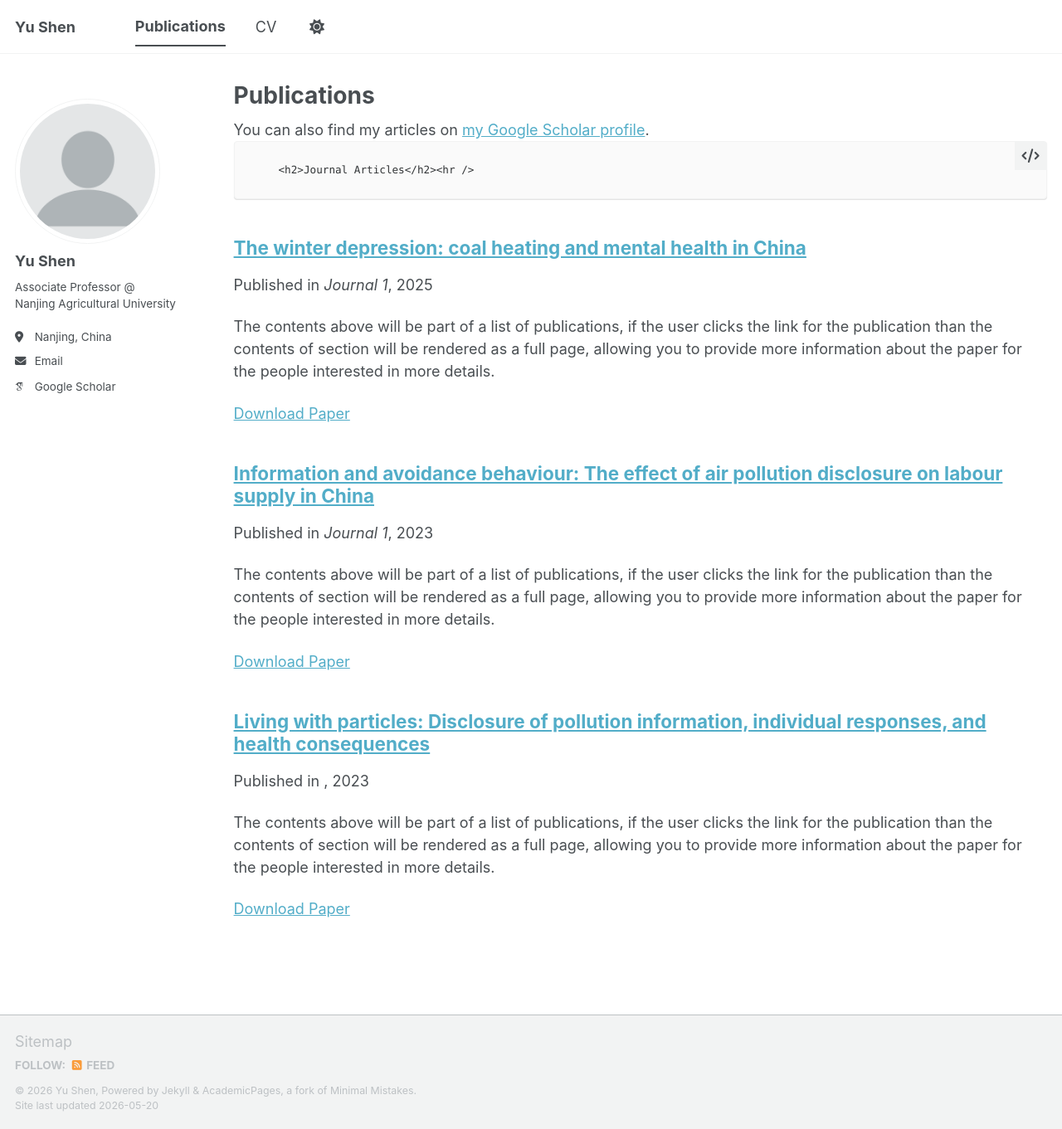
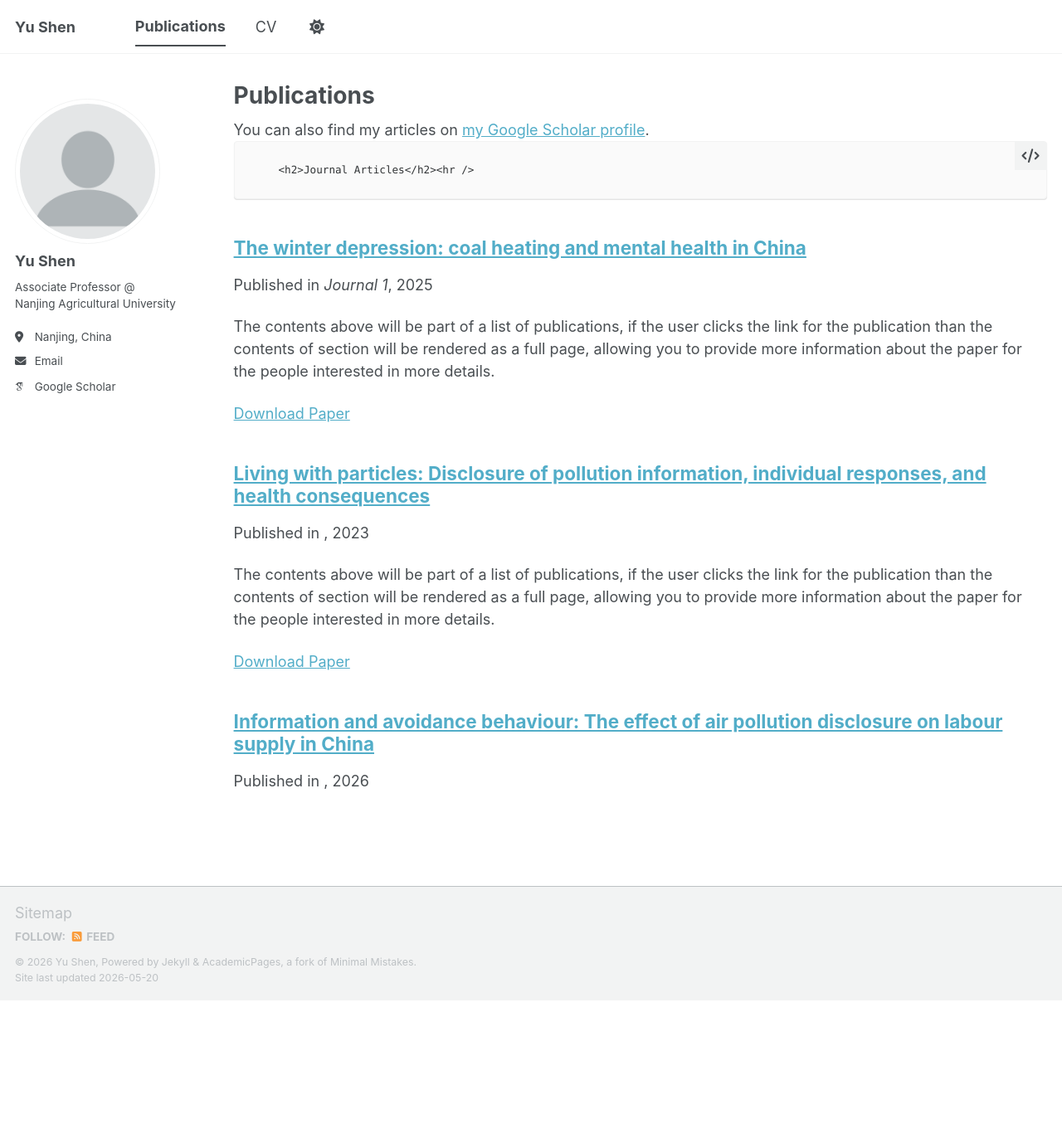
Before and after one commit to shenyuruc/shenyuruc.github.io, a Jekyll site: the page built from _pages/publications.md, in a window 1280 px wide and 1361 px high. Shown: the whole window at 83% size. Built offline with Jekyll 4.4.1, drawn with Linux system fonts in a browser that asks for light colours; some web fonts are replaced; a script bundle is joined from its source files by our own code; library files that are not in the unit come from our copies.

Commit message:
Update ILR.md

```diff
--- a/_publications/ILR.md
+++ b/_publications/ILR.md
@@ -4,10 +4,5 @@
 on labour supply in China"
 collection: publications
 category: manuscripts
-permalink: /publication/ILR
-date: 2023-12-01
-venue: 'Journal 1'
-paperurl: 'https://doi.org/10.1111/ilr.12360'
+permalink: 'https://doi.org/10.1111/ilr.12360'
 ---
-
-The contents above will be part of a list of publications, if the user clicks the link for the publication than the contents of section will be rendered as a full page, allowing you to provide more information about the paper for the people interested in more details.
```
